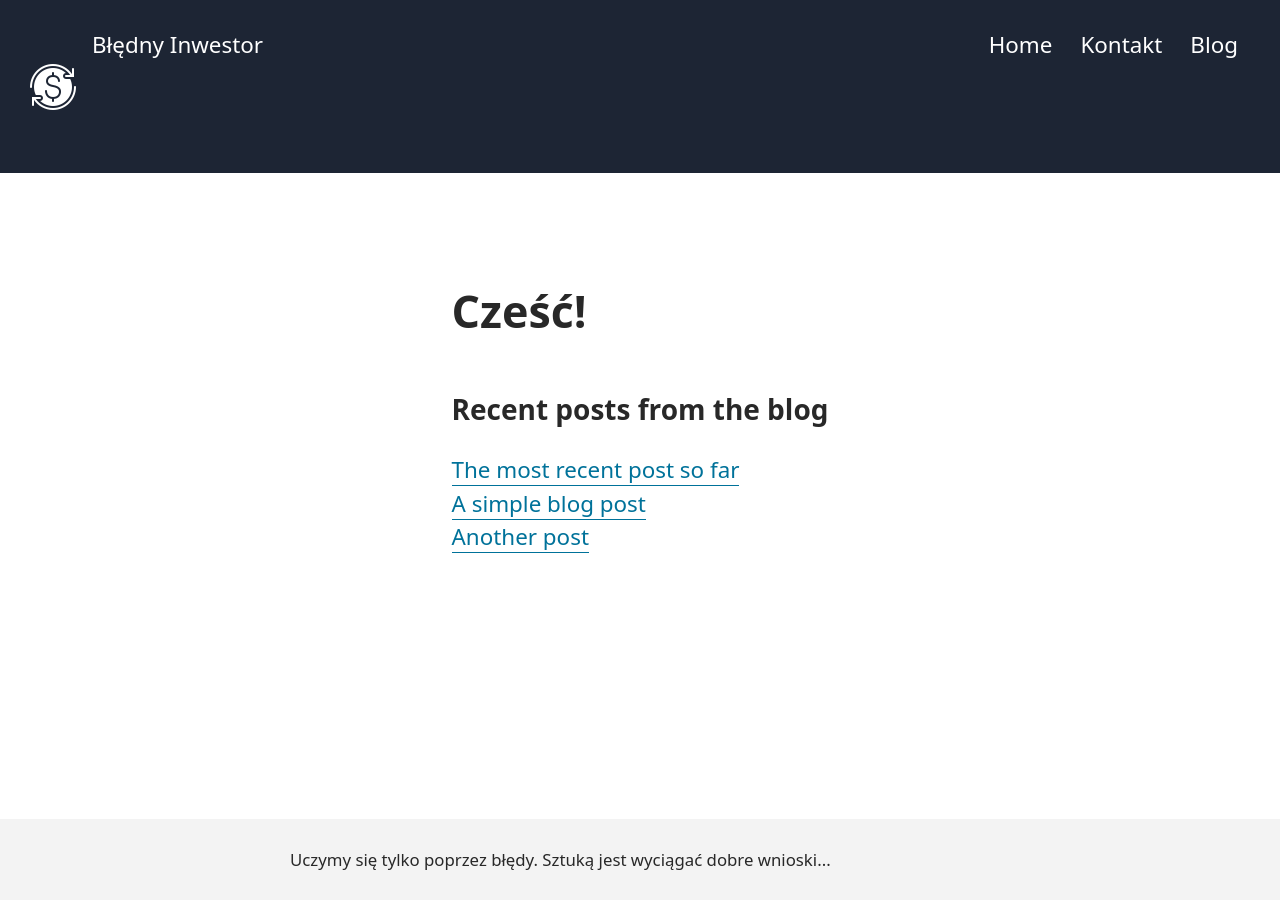
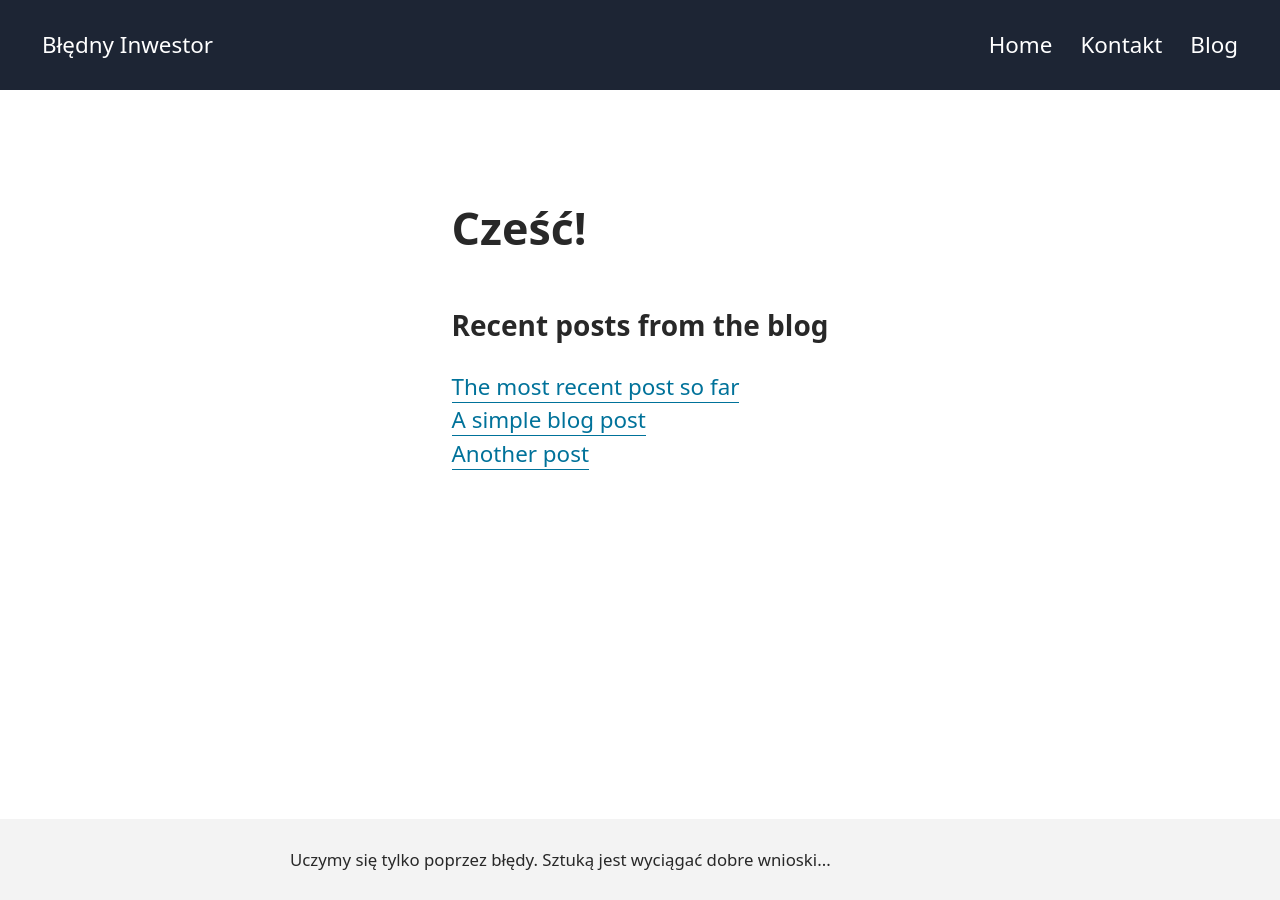
Before and after one commit to catpersec/blednyinwestor-website, a Jekyll site: the page built from pages/index.md, in a window 1280 px wide. Built offline with Jekyll 4.4.1, drawn with Linux system fonts in a browser that asks for light colours; a script that is not in the unit is left out.

Commit message:
Update header.html

```diff
--- a/_includes/header.html
+++ b/_includes/header.html
@@ -1,7 +1,8 @@
 <header>
 
   <h1>
-	<table><tr><td><a href="/"><img alt="Home" src="/resources/logo.png" width="50" height="50"</a></td><td><a href="{{ "/" | relative_url }}">{{ site.title | escape }}</a></td></tr></table>
+	<!--<table><tr><td><a href="/"><img alt="Home" src="/resources/logo.png" width="50" height="50"</a></td><td><a href="{{ "/" | relative_url }}">{{ site.title | escape }}</a></td></tr></table>-->
+	<a href="{{ "/" | relative_url }}">{{ site.title | escape }}</a>
   </h1>
 
   <nav>
```
